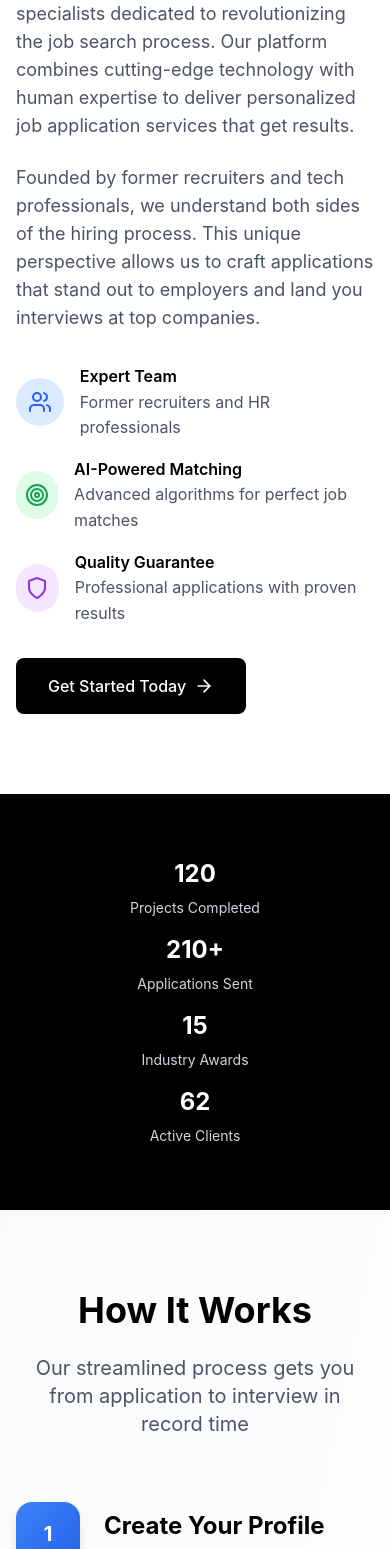
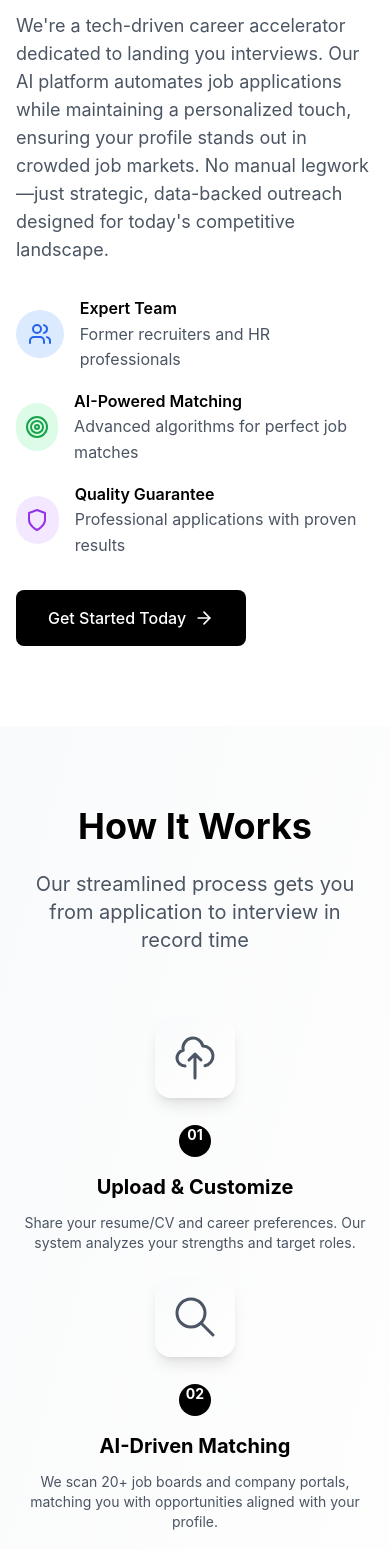
Before and after one commit to usmansharjeel619/autoapplyjob-frontend, a React (Create React App) app: page / in a window 390 px wide. Shown: the part 1680-3229 px from the top of the page. Built offline with nearby package versions, Linux system fonts and the light colour scheme; no server answers.

Commit message:
feat: Enhance Landing Page with updated plans, improved "How It Works" section, and refined benefits list

```diff
--- a/src/pages/LandingPage.js
+++ b/src/pages/LandingPage.js
@@ -17,6 +17,10 @@ import {
   MapPin,
   Menu,
   X,
+  Upload,
+  Search,
+  Send,
+  BarChart3,
 } from "lucide-react";
 import { useAuth } from "../context/AuthContext";
 import Button from "../components/ui/Button";
@@ -144,49 +148,48 @@ const LandingPage = () => {
   ];
 
   const whyChooseUs = [
-    "Professional application handling",
-    "AI-powered job matching",
-    "Dedicated account manager",
-    "Real-time application tracking",
-    "Interview preparation support",
-    "Custom cover letters for each job",
-    "LinkedIn profile optimization",
-    "Salary negotiation guidance",
+    "Unlimited job applications",
+    "Custom resume optimization",
+    "Real-time application tracker",
+    "Priority support",
   ];
 
   const plans = [
     {
-      name: "Plan A",
-      price: "3,250",
+      name: "Plan A: Accelerator",
+      price: "3,250 PKR",
       features: [
-        "Basic profile setup",
-        "10 job applications per month",
-        "AI CV updates",
-        "Email support",
+        "50 automated applications/month",
+        "1 resume optimization",
+        "Basic dashboard",
+        "Start in <5 minutes",
+        "Bank-level encryption",
+        "Quick query resolution",
       ],
     },
     {
-      name: "Plan B",
-      price: "4,250",
+      name: "Plan B: Professional",
+      price: "4,250 PKR",
       popular: true,
       features: [
-        "Advanced profile optimization",
-        "25 job applications per month",
-        "AI CV updates",
-        "Priority support",
-        "Interview preparation tips",
+        "100 applications/month",
+        "3 resume versions",
+        "Interview analytics",
+        "24-hour onboarding",
+        "Resume compatibility report",
+        "Avg. interviews/month",
       ],
     },
     {
-      name: "Plan C",
-      price: "10,450",
+      name: "Plan C: Executive",
+      price: "10,450 PKR",
       features: [
-        "Premium profile management",
-        "Unlimited job applications",
-        "AI CV updates",
-        "Dedicated account manager",
-        "Interview preparation",
-        "Salary negotiation support",
+        "500 applications/month",
+        "Premium ATS resume builder",
+        "Dedicated career advisor",
+        "Advisor reviews top 5 applications",
+        "Industry-specific hiring insights",
+        "Freeze/cancel anytime",
       ],
     },
   ];
@@ -212,6 +215,92 @@ const LandingPage = () => {
       content:
         "The team's expertise in crafting applications is outstanding. Highly recommend their services.",
       rating: 5,
+    },
+  ];
+  const howItWorksSteps = [
+    {
+      number: "01",
+      title: "Upload & Customize",
+      description:
+        "Share your resume/CV and career preferences. Our system analyzes your strengths and target roles.",
+      icon: (
+        <svg
+          className="w-12 h-12 text-gray-600"
+          fill="none"
+          stroke="currentColor"
+          viewBox="0 0 24 24"
+        >
+          <path
+            strokeLinecap="round"
+            strokeLinejoin="round"
+            strokeWidth={1.5}
+            d="M7 16a4 4 0 01-.88-7.903A5 5 0 1115.9 6L16 6a5 5 0 011 9.9M15 13l-3-3m0 0l-3 3m3-3v12"
+          />
+        </svg>
+      ),
+    },
+    {
+      number: "02",
+      title: "AI-Driven Matching",
+      description:
+        "We scan 20+ job boards and company portals, matching you with opportunities aligned with your profile.",
+      icon: (
+        <svg
+          className="w-12 h-12 text-gray-600"
+          fill="none"
+          stroke="currentColor"
+          viewBox="0 0 24 24"
+        >
+          <path
+            strokeLinecap="round"
+            strokeLinejoin="round"
+            strokeWidth={1.5}
+            d="M21 21l-6-6m2-5a7 7 0 11-14 0 7 7 0 0114 0z"
+          />
+        </svg>
+      ),
+    },
+    {
+      number: "03",
+      title: "Smart Application Engine",
+      description:
+        "Automatically submits tailored applications—optimized resumes, keyword-rich cover letters, and one-click submissions.",
+      icon: (
+        <svg
+          className="w-12 h-12 text-gray-600"
+          fill="none"
+          stroke="currentColor"
+          viewBox="0 0 24 24"
+        >
+          <path
+            strokeLinecap="round"
+            strokeLinejoin="round"
+            strokeWidth={1.5}
+            d="M12 19l9 2-9-18-9 18 9-2zm0 0v-8"
+          />
+        </svg>
+      ),
+    },
+    {
+      number: "04",
+      title: "Interview Pipeline",
+      description:
+        "Track applications and interview invites through your dashboard. Get real-time status updates.",
+      icon: (
+        <svg
+          className="w-12 h-12 text-gray-600"
+          fill="none"
+          stroke="currentColor"
+          viewBox="0 0 24 24"
+        >
+          <path
+            strokeLinecap="round"
+            strokeLinejoin="round"
+            strokeWidth={1.5}
+            d="M9 19v-6a2 2 0 00-2-2H5a2 2 0 00-2 2v6a2 2 0 002 2h2a2 2 0 002-2zm0 0V9a2 2 0 012-2h2a2 2 0 012 2v10m-6 0a2 2 0 002 2h2a2 2 0 002-2m0 0V5a2 2 0 012-2h2a2 2 0 012 2v14a2 2 0 01-2 2h-2a2 2 0 01-2-2z"
+          />
+        </svg>
+      ),
     },
   ];
 
@@ -390,19 +479,17 @@ const LandingPage = () => {
             {/* Right side - Content */}
             <div>
               <h2 className="text-4xl md:text-5xl font-bold text-black mb-6">
-                About AutoApplyJob
+                About Us
               </h2>
               <p className="text-lg text-gray-600 mb-6">
-                We're a team of career experts and AI specialists dedicated to
-                revolutionizing the job search process. Our platform combines
-                cutting-edge technology with human expertise to deliver
-                personalized job application services that get results.
+                Revolutionizing Job Search with AI-Powered Precision.
               </p>
               <p className="text-lg text-gray-600 mb-8">
-                Founded by former recruiters and tech professionals, we
-                understand both sides of the hiring process. This unique
-                perspective allows us to craft applications that stand out to
-                employers and land you interviews at top companies.
+                We're a tech-driven career accelerator dedicated to landing you
+                interviews. Our AI platform automates job applications while
+                maintaining a personalized touch, ensuring your profile stands
+                out in crowded job markets. No manual legwork—just strategic,
+                data-backed outreach designed for today's competitive landscape.
               </p>
 
               <div className="space-y-4 mb-8">
@@ -460,6 +547,50 @@ const LandingPage = () => {
         </div>
       </section>
 
+      {/* Enhanced How It Works */}
+      <section
+        id="how-it-works"
+        className="py-20 bg-gradient-to-br from-gray-50 to-white"
+      >
+        <div className="container mx-auto px-6">
+          <div className="text-center mb-16">
+            <h2 className="text-4xl md:text-5xl font-bold text-black mb-6">
+              How It Works
+            </h2>
+            <p className="text-xl text-gray-600 max-w-2xl mx-auto">
+              Our streamlined process gets you from application to interview in
+              record time
+            </p>
+          </div>
+
+          {/* Steps in a row */}
+          <div className="grid md:grid-cols-2 lg:grid-cols-4 gap-8 max-w-7xl mx-auto">
+            {howItWorksSteps.map((step, index) => (
+              <div key={index} className="text-center group">
+                {/* Icon with gradient background */}
+                <div
+                  className={`w-20 h-20 bg-gradient-to-br ${step.color} text-white rounded-2xl flex items-center justify-center font-bold text-2xl shadow-lg group-hover:scale-110 transition-transform duration-300 mx-auto mb-6`}
+                >
+                  {step.icon}
+                </div>
+
+                {/* Step number */}
+                <div className="inline-block bg-black text-white rounded-full w-8 h-8 flex items-center justify-center text-sm font-bold mb-4">
+                  {step.number}
+                </div>
+
+                {/* Content */}
+                <h3 className="text-xl font-bold text-black mb-3">
+                  {step.title}
+                </h3>
+                <p className="text-gray-600 text-sm leading-relaxed">
+                  {step.description}
+                </p>
+              </div>
+            ))}
+          </div>
+        </div>
+      </section>
       {/* Statistics Counter */}
       <section className="py-16 bg-black text-white">
         <div className="container mx-auto px-6">
@@ -497,133 +628,6 @@ const LandingPage = () => {
           </div>
         </div>
       </section>
-
-      {/* Enhanced How It Works */}
-      <section
-        id="how-it-works"
-        className="py-20 bg-gradient-to-br from-gray-50 to-white"
-      >
-        <div className="container mx-auto px-6">
-          <div className="text-center mb-16">
-            <h2 className="text-4xl md:text-5xl font-bold text-black mb-6">
-              How It Works
-            </h2>
-            <p className="text-xl text-gray-600 max-w-2xl mx-auto">
-              Our streamlined process gets you from application to interview in
-              record time
-            </p>
-          </div>
-
-          <div className="grid lg:grid-cols-2 gap-16 items-center mb-16">
-            {/* Steps */}
-            <div className="space-y-8">
-              <div className="flex gap-6 group">
-                <div className="flex-shrink-0">
-                  <div className="w-16 h-16 bg-gradient-to-br from-blue-500 to-blue-600 text-white rounded-2xl flex items-center justify-center font-bold text-xl shadow-lg group-hover:scale-110 transition-transform duration-300">
-                    1
-                  </div>
-                </div>
-                <div className="pt-2">
-                  <h3 className="text-2xl font-bold text-black mb-3">
-                    Create Your Profile
-                  </h3>
-                  <p className="text-gray-600 text-lg leading-relaxed">
-                    Upload your CV and complete your preferences. Our AI
-                    analyzes your skills, experience, and career goals to create
-                    a comprehensive profile that attracts the right
-                    opportunities.
-                  </p>
-                </div>
-              </div>
-
-              <div className="flex gap-6 group">
-                <div className="flex-shrink-0">
-                  <div className="w-16 h-16 bg-gradient-to-br from-green-500 to-green-600 text-white rounded-2xl flex items-center justify-center font-bold text-xl shadow-lg group-hover:scale-110 transition-transform duration-300">
-                    2
-                  </div>
-                </div>
-                <div className="pt-2">
-                  <h3 className="text-2xl font-bold text-black mb-3">
-                    AI Job Matching
-                  </h3>
-                  <p className="text-gray-600 text-lg leading-relaxed">
-                    Our advanced algorithms scan thousands of job postings
-                    daily, identifying positions that perfectly match your
-                    skills, salary expectations, and career aspirations.
-                  </p>
-                </div>
-              </div>
-
-              <div className="flex gap-6 group">
-                <div className="flex-shrink-0">
-                  <div className="w-16 h-16 bg-gradient-to-br from-purple-500 to-purple-600 text-white rounded-2xl flex items-center justify-center font-bold text-xl shadow-lg group-hover:scale-110 transition-transform duration-300">
-                    3
-                  </div>
-                </div>
-                <div className="pt-2">
-                  <h3 className="text-2xl font-bold text-black mb-3">
-                    Expert Application
-                  </h3>
-                  <p className="text-gray-600 text-lg leading-relaxed">
-                    Our team of former recruiters craft personalized
-                    applications with custom cover letters, optimized resumes,
-                    and compelling narratives that showcase your unique value.
-                  </p>
-                </div>
-              </div>
-
-              <div className="flex gap-6 group">
-                <div className="flex-shrink-0">
-                  <div className="w-16 h-16 bg-gradient-to-br from-orange-500 to-orange-600 text-white rounded-2xl flex items-center justify-center font-bold text-xl shadow-lg group-hover:scale-110 transition-transform duration-300">
-                    4
-                  </div>
-                </div>
-                <div className="pt-2">
-                  <h3 className="text-2xl font-bold text-black mb-3">
-                    Land Interviews
-                  </h3>
-                  <p className="text-gray-600 text-lg leading-relaxed">
-                    Track your applications in real-time, receive interview
-                    coaching, and get ongoing support throughout your job search
-                    journey until you land your dream role.
-                  </p>
-                </div>
-              </div>
-            </div>
-
-            {/* Interactive Demo */}
-            <div className="relative">
-              <div className="bg-gradient-to-br from-gray-900 to-black rounded-3xl p-8 text-center shadow-2xl">
-                <div className="relative mb-6">
-                  <div className="w-24 h-24 bg-white/10 backdrop-blur-sm rounded-full flex items-center justify-center mx-auto mb-4 hover:scale-110 transition-transform duration-300 cursor-pointer">
-                    <Play className="text-white ml-2" size={40} />
-                  </div>
-                  <div className="absolute inset-0 rounded-full bg-white/5 animate-pulse"></div>
-                </div>
-                <h4 className="text-white text-2xl font-bold mb-4">
-                  See It In Action
-                </h4>
-                <p className="text-gray-300 text-lg mb-6">
-                  Watch how our AI-powered system transforms your job search
-                  experience
-                </p>
-                <Button
-                  variant="outline"
-                  className="border-white text-white hover:bg-white hover:text-black transition-all duration-300"
-                  size="lg"
-                >
-                  Watch Demo Video
-                </Button>
-              </div>
-
-              {/* Floating elements */}
-              <div className="absolute -top-4 -right-4 w-16 h-16 bg-blue-500 rounded-full opacity-20 animate-bounce"></div>
-              <div className="absolute -bottom-6 -left-6 w-12 h-12 bg-green-500 rounded-full opacity-30 animate-pulse"></div>
-            </div>
-          </div>
-        </div>
-      </section>
-
       {/* Features Section */}
       <section id="features" className="py-20 bg-white">
         <div className="container mx-auto px-6">
@@ -659,11 +663,15 @@ const LandingPage = () => {
             <h3 className="text-2xl font-bold text-black text-center mb-8">
               What You Get
             </h3>
+            <p className="text-center text-gray-600 mb-8 text-lg">
+              ✨ All Plans Include:
+            </p>
+
             <div className="grid md:grid-cols-2 gap-4 max-w-4xl mx-auto">
               {whyChooseUs.map((benefit, index) => (
                 <div key={index} className="flex items-center gap-3">
                   <CheckCircle className="text-black flex-shrink-0" size={20} />
-                  <span className="text-gray-700">{benefit}</span>
+                  <span className="text-gray-700 font-medium">• {benefit}</span>
                 </div>
               ))}
             </div>
```
